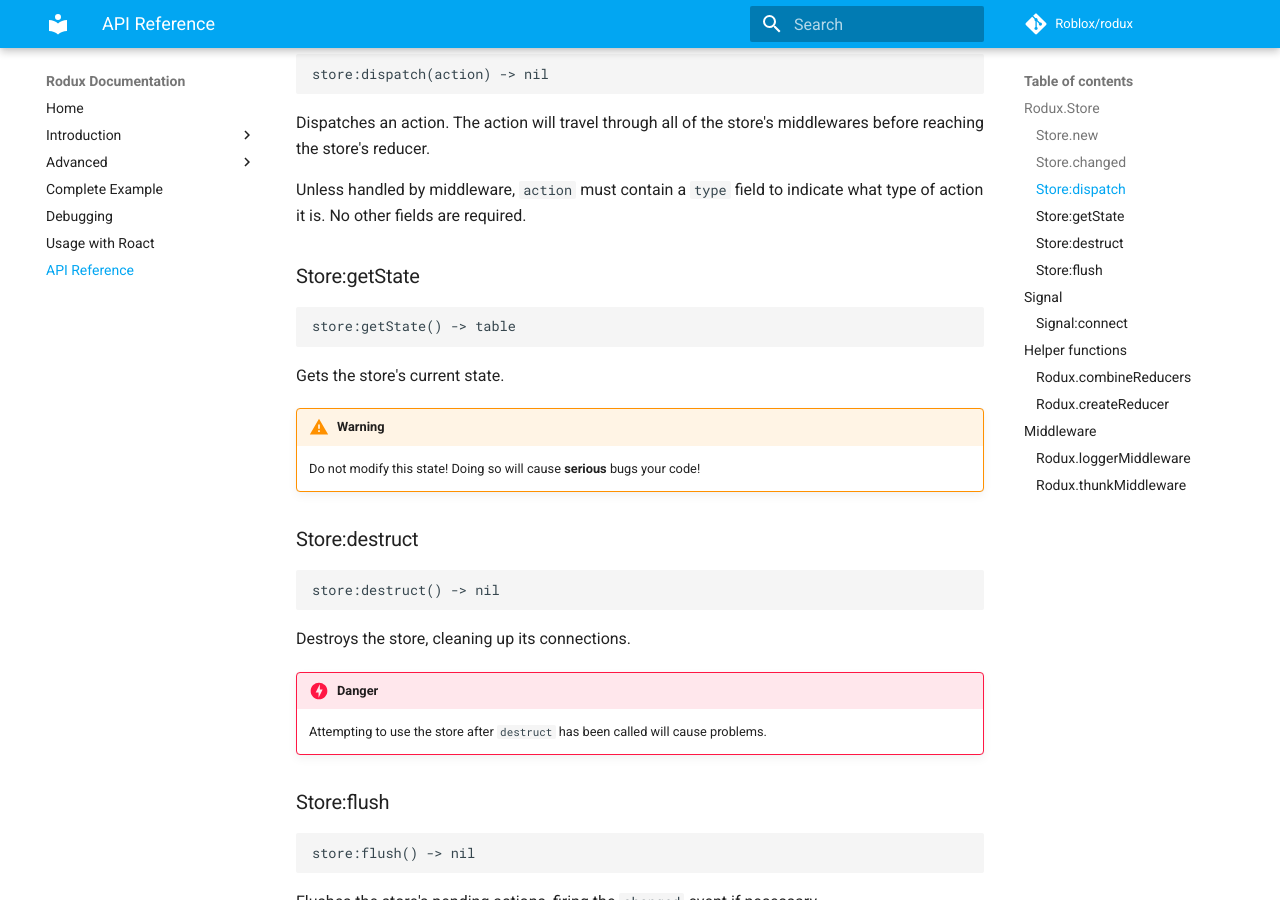
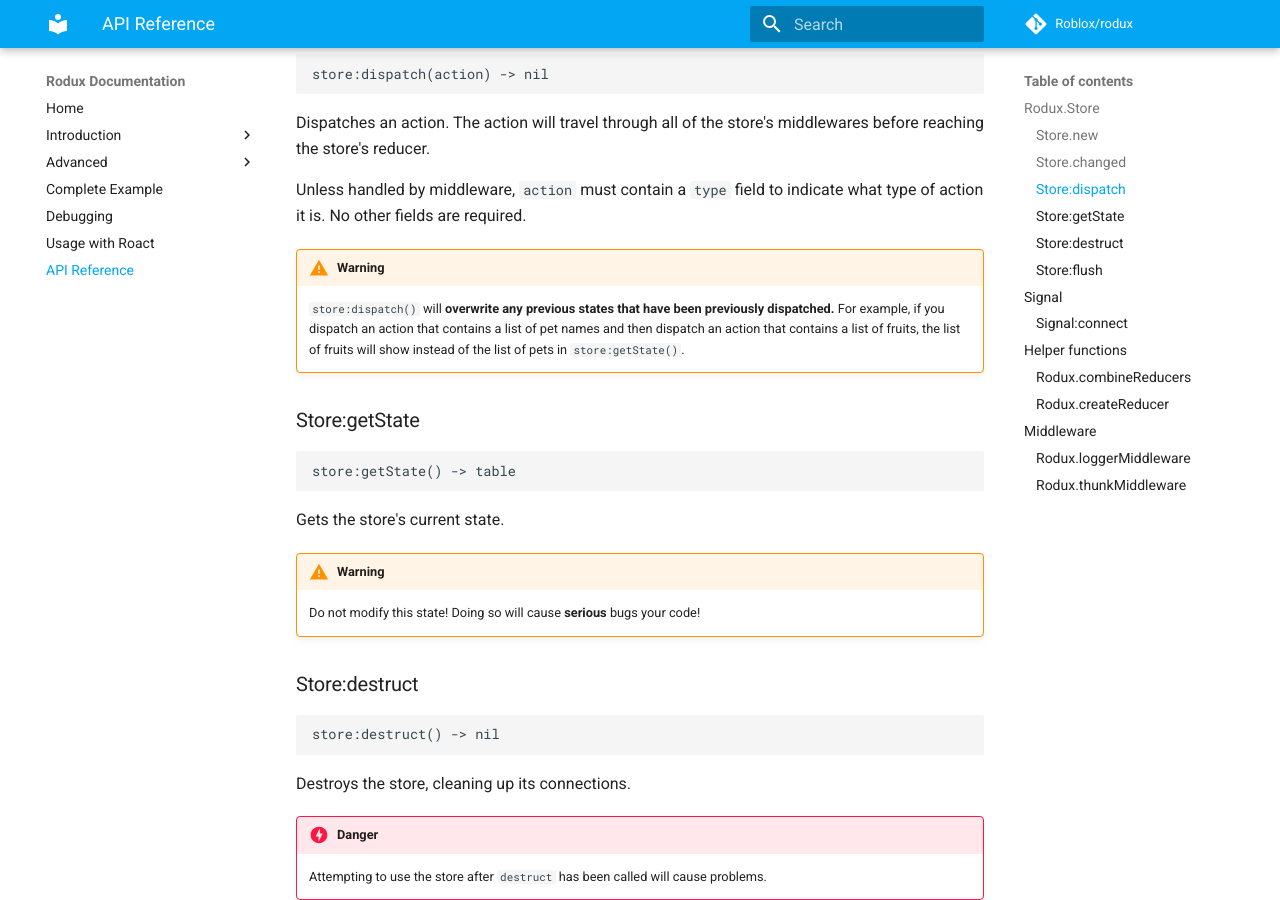
Before and after one commit to Roblox/rodux, an MkDocs documentation site: the page built from docs/api-reference.md, in a window 1280 px wide and 900 px high, scrolled down 1150 px. Built offline with MkDocs 1.6.1 and Material for MkDocs 9.7.7, drawn with Linux system fonts in a browser that asks for light colours; comment, search, counter and statistics services are not loaded; old or Windows-style settings are respelled for this version of MkDocs.

Commit message:
Add warning to store:dispatch docs
After playing around with Rodux, I've noticed that store:dispatch() will override the previous state with a new state that is provided.

````diff
--- a/docs/api-reference.md
+++ b/docs/api-reference.md
@@ -42,6 +42,9 @@ store:dispatch(action) -> nil
 Dispatches an action. The action will travel through all of the store's middlewares before reaching the store's reducer.
 
 Unless handled by middleware, `action` must contain a `type` field to indicate what type of action it is. No other fields are required.
+
+!!! warning
+	`store:dispatch()` will **overwrite any previous states that have been previously dispatched.** For example, if you dispatch an action that contains a list of pet names and 	  then dispatch an action that contains a list of fruits, the list of fruits will show instead of the list of pets in `store:getState()`.
 
 ### Store:getState
 ```
````
